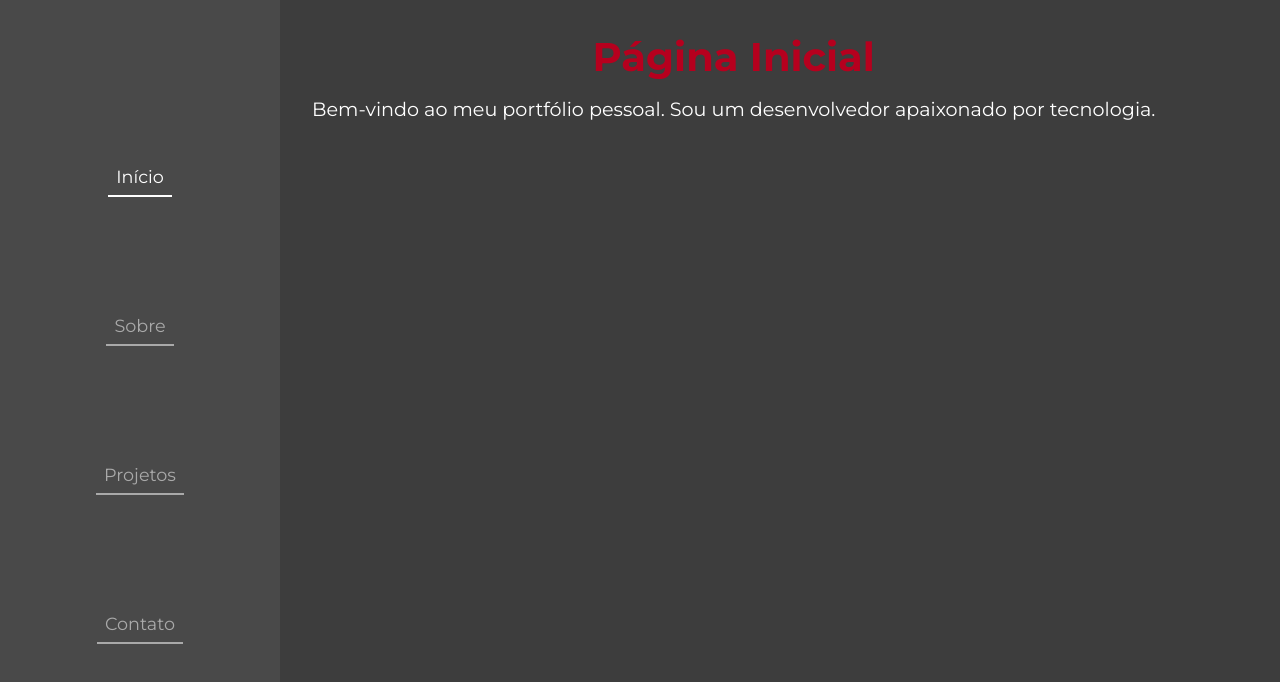
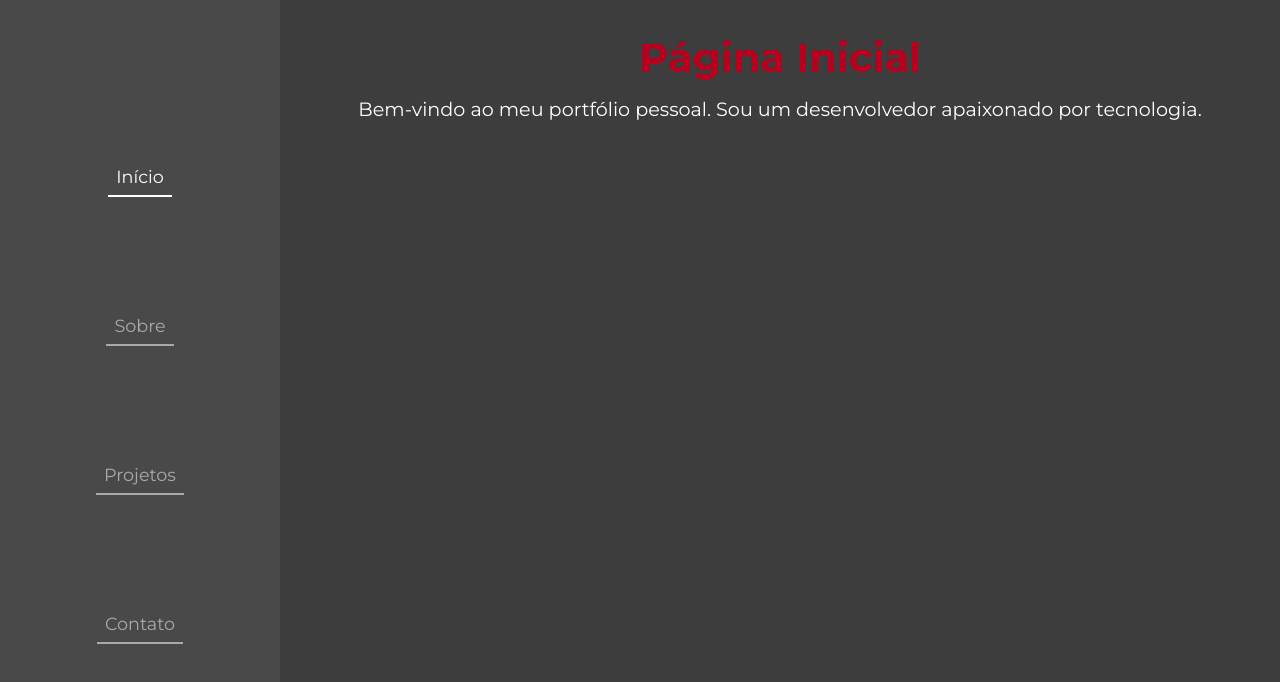
Before and after one commit to DouglassRibeiro/SPA_React_Django, a React (Vite) app in the folder frontend/: page / in a window 1280 px wide. Shown: the top 682 px of the page. Built offline with nearby package versions, Linux system fonts and the light colour scheme.

Commit message:
transition error

```diff
--- a/frontend/src/App.jsx
+++ b/frontend/src/App.jsx
@@ -1,20 +1,31 @@
 // src/App.jsx
+
 import React from "react";
-import { BrowserRouter as Router, Routes, Route, NavLink, useLocation  } from "react-router-dom";
+import { BrowserRouter as Router, Routes, Route, NavLink, useLocation } from "react-router-dom";
 import { TransitionGroup, CSSTransition } from 'react-transition-group';
-import styles from "./App.module.css"; // Style from  main
+import styles from "./App.module.css";
 
-// developing pages
+// Suas páginas
 import Home from "./pages/Home";
 import About from "./pages/About";
 import Projects from "./pages/Projects";
 import Contact from "./pages/Contact";
 
+// Array com as configurações das rotas para facilitar o mapeamento
+const routes = [
+  { path: '/', name: 'Home', Component: Home },
+  { path: '/about', name: 'About', Component: About },
+  { path: '/projects', name: 'Projects', Component: Projects },
+  { path: '/contact', name: 'Contact', Component: Contact }
+];
+
 function AppContent() {
+  const location = useLocation();
+
   const getNavLinkClass = ({ isActive }) => {
-    const location = useLocation(); // Hook main location
     return isActive ? `${styles.navLink} ${styles.active}` : styles.navLink;
   };
+
   return (
     <div className={styles.menuContent}>
       <nav className={styles.navContainer}>
@@ -26,23 +37,32 @@ function AppContent() {
         </ul>
       </nav>
 
-      <main>
-        <TransitionGroup component={null}>
-          <CSSTransition key={location.key} classNames="page" timeout={500}>
-            {/* O location={location} é crucial para o Routes saber quando animar */}
-            <Routes location={location}>
-              <Route path="/" element={<Home />} />
-              <Route path="/about" element={<About />} />
-              <Route path="/projects" element={<Projects />} />
-              <Route path="/contact" element={<Contact />} />
-            </Routes>
+      {/* Container principal para as páginas */}
+      <div className={styles.pageContainer}>
+        <TransitionGroup>
+          {/* A cada mudança de rota, uma nova CSSTransition será renderizada */}
+          <CSSTransition
+            key={location.key}
+            timeout={500}
+            classNames="page"
+            unmountOnExit // Importante: remove o componente do DOM após a saída
+          >
+            {/* O 'div' abaixo será o elemento que receberá as classes de animação */}
+            <div className="page">
+              <Routes location={location}>
+                {routes.map(({ path, Component }) => (
+                  <Route key={path} path={path} element={<Component />} />
+                ))}
+              </Routes>
+            </div>
           </CSSTransition>
         </TransitionGroup>
-      </main>
+      </div>
     </div>
   );
 }
-  function App() {
+
+function App() {
   return (
     <Router>
       <AppContent />
--- a/frontend/src/App.module.css
+++ b/frontend/src/App.module.css
@@ -47,3 +47,9 @@ main {
   position: relative;
   overflow: hidden; /* Garante que nada "vaze" durante a animação */
 }
+
+.pageContainer {
+  position: relative; /* O elemento pai precisa ser relativo */
+  flex: 1; /* Faz com que o container ocupe o espaço restante */
+  width: 100%;
+}
--- a/frontend/src/Main.index.css
+++ /dev/null
@@ -1,8 +0,0 @@
-@import url('https://fonts.googleapis.com/css2?family=Montserrat:wght@400;700&family=Open+Sans:wght@400;700&display=swap');
-
-* {
-  padding: 0;
-  margin: 0;
-  box-sizing: border-box;
-  font-family: 'Montserrat', 'Open Sans';
-}
--- a/frontend/src/main.jsx
+++ b/frontend/src/main.jsx
@@ -1,11 +1,11 @@
+// src/Main.jsx (com o StrictMode desativado para teste)
+
 import React from 'react';
 import ReactDOM from 'react-dom/client';
 import App from './App.jsx';
-import './Main.index.css';
+import './main_styles.css';
 
-// AQUI ESTÁ O CONTROLE!
+// Apenas removemos as tags <React.StrictMode>
 ReactDOM.createRoot(document.getElementById('root')).render(
-  <React.StrictMode>
-    <App />
-  </React.StrictMode>
+  <App />
 );
--- /dev/null
+++ b/frontend/src/main_styles.css
@@ -0,0 +1,36 @@
+@import url('https://fonts.googleapis.com/css2?family=Montserrat:wght@400;700&family=Open+Sans:wght@400;700&display=swap');
+
+* {
+  padding: 0;
+  margin: 0;
+  box-sizing: border-box;
+  font-family: 'Montserrat', 'Open Sans';
+}
+
+.page {
+  position: absolute;
+  left: 0;
+  right: 0;
+}
+
+.page-enter {
+  opacity: 0;
+  transform: scale(1.1);
+}
+
+.page-enter-active {
+  opacity: 1;
+  transform: scale(1);
+  transition: opacity 500ms, transform 500ms;
+}
+
+.page-exit {
+  opacity: 1;
+  transform: scale(1);
+}
+
+.page-exit-active {
+  opacity: 0;
+  transform: scale(0.9);
+  transition: opacity 500ms, transform 500ms;
+}
```
